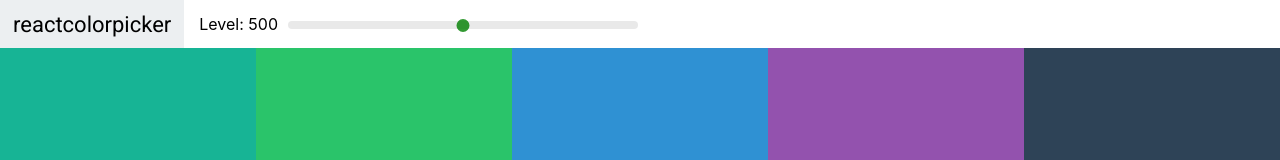
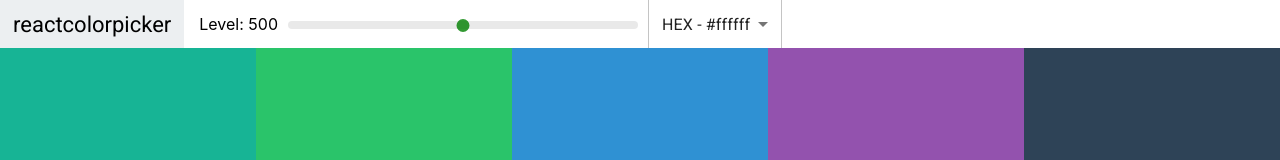
Before and after one commit to elizabethrsotomayor/colors-app, a React (Create React App) app: page / in a window 1280 px wide. Shown: the top 160 px of the page. Built offline with nearby package versions, Linux system fonts and the light colour scheme.

Commit message:
add Select and Material UI

```diff
--- a/package.json
+++ b/package.json
@@ -3,6 +3,9 @@
   "version": "0.1.0",
   "private": true,
   "dependencies": {
+    "@emotion/react": "^11.11.1",
+    "@emotion/styled": "^11.11.0",
+    "@mui/material": "^5.14.4",
     "@testing-library/jest-dom": "^5.17.0",
     "@testing-library/react": "^13.4.0",
     "@testing-library/user-event": "^13.5.0",
--- a/src/Navbar.js
+++ b/src/Navbar.js
@@ -2,10 +2,26 @@
 import Slider, { Range } from 'rc-slider';
 import 'rc-slider/assets/index.css';
 import './Navbar.css';
+import Select from '@mui/material/Select';
+import MenuItem from '@mui/material/MenuItem';
 
 export default class Navbar extends Component {
+  constructor(props) {
+    super(props);
+    this.state = {
+      format: "hex"
+    }
+    this.handleChange = this.handleChange.bind(this);
+  }
+
+  handleChange(evt) {
+    this.setState({format: evt.target.value});
+    this.props.handleChange(evt.target.value);
+  }
+
   render() {
     const {level, changeLevel} = this.props;
+    const {format} = this.state
     return (
       <header className="Navbar">
         <div className='Navbar-logo'>
@@ -34,6 +50,13 @@
             />
           </div>
         </div>
+        <div className="Navbar-select-container">
+          <Select value={format} onChange={this.handleChange}>
+            <MenuItem value="hex">HEX - #ffffff</MenuItem>
+            <MenuItem value="rgb">RGB - rgb(255,255,255)</MenuItem>
+            <MenuItem value="rgba">RGBA - rgb(255,255,255,1.0)</MenuItem>
+          </Select>
+        </div>
       </header>
     )
   }
--- a/src/Palette.js
+++ b/src/Palette.js
@@ -7,23 +7,31 @@
   constructor(props) {
     super(props);
     this.state = {
-      level: 500
+      level: 500,
+      format: "hex"
     }
-    this.changeLevel = this.changeLevel.bind(this)
+    this.changeLevel = this.changeLevel.bind(this);
+    this.changeFormat = this.changeFormat.bind(this);
   }
+
   changeLevel(level) {
     this.setState({level})
   }
+
+  changeFormat(val) {
+    this.setState({format: val})
+  }
+
   render() {
     const {colors} = this.props.palette;
-    const {level} = this.state;
+    const {level, format} = this.state;
     const colorBoxes = colors[level].map(color => (
-        <ColorBox background={color.hex} name={color.name}/>
+        <ColorBox background={color[format]} name={color.name}/>
     ));
 
     return (
       <div className='Palette'>
-        <Navbar level={level} changeLevel={this.changeLevel}/>
+        <Navbar level={level} changeLevel={this.changeLevel} handleChange={this.changeFormat}/>
         <div className='Palette-colors'>
             {colorBoxes}
         </div>
```
Also changed, not shown: 1 other file (tests, documents, lock files or other folders).
